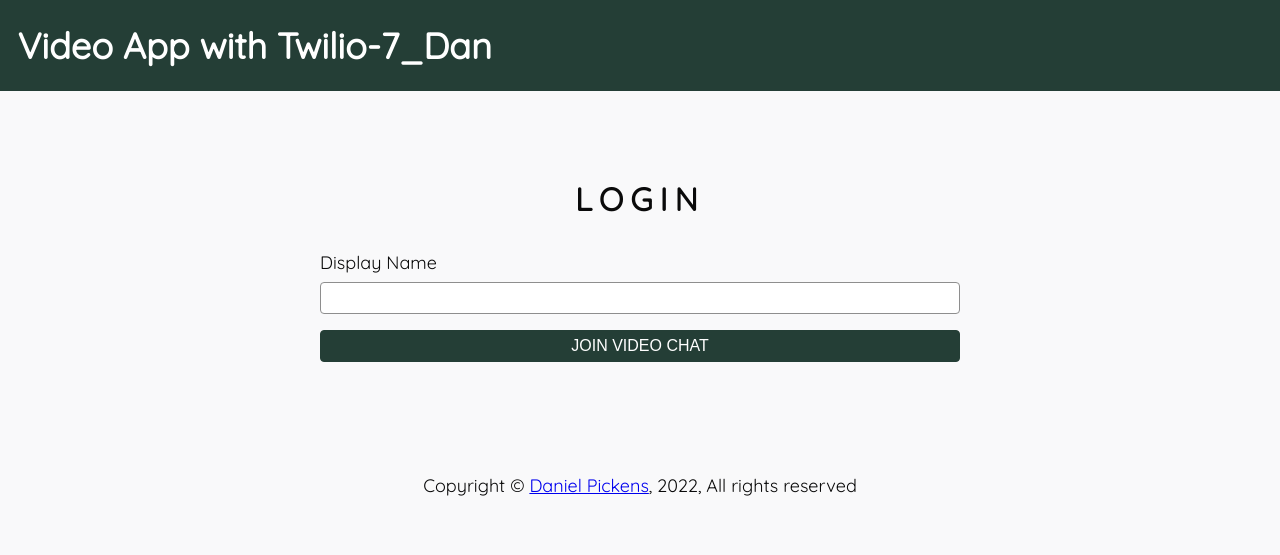
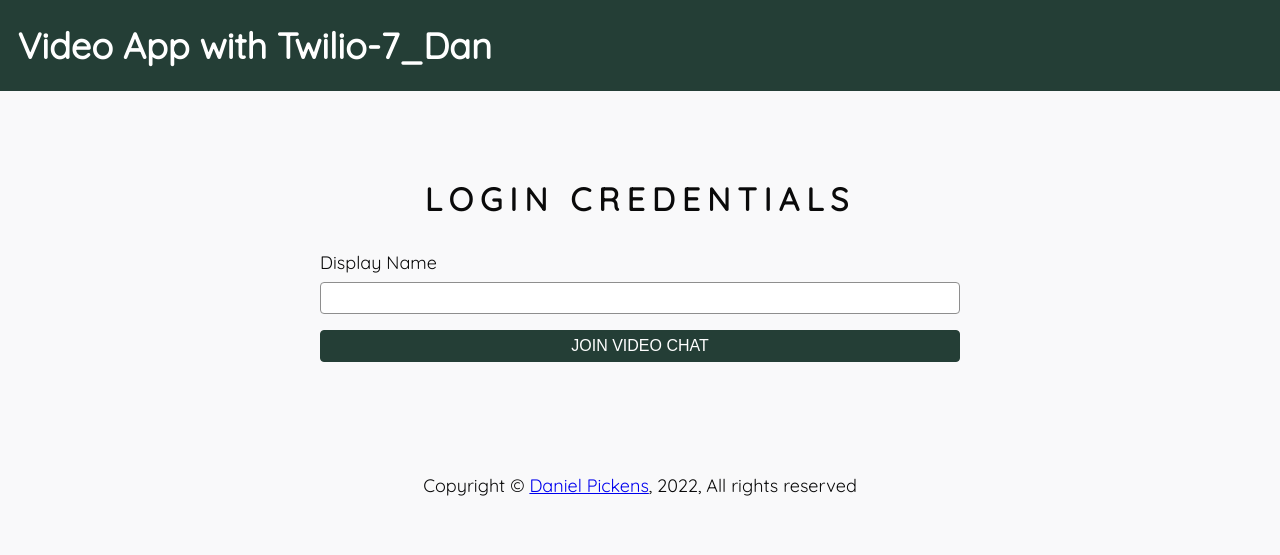
Before and after one commit to DanielPickens/Videobo, a Gatsby site: page / in a window 1280 px wide. Built offline with nearby package versions, Linux system fonts and the light colour scheme; Gatsby itself is replaced by a stand-in of ours.

Commit message:
Update login-form.js

```diff
--- a/src/components/login-form.js
+++ b/src/components/login-form.js
@@ -22,7 +22,7 @@ const LoginForm = ({ storeToken, storeName }) => {
 
     return (
         <section className={styles.contact}>
-            <h3>Login</h3>
+            <h3>Login Credentials</h3>
             <div className={styles.center}>
             <form onSubmit={handleSubmit}>
                 <div>
```
